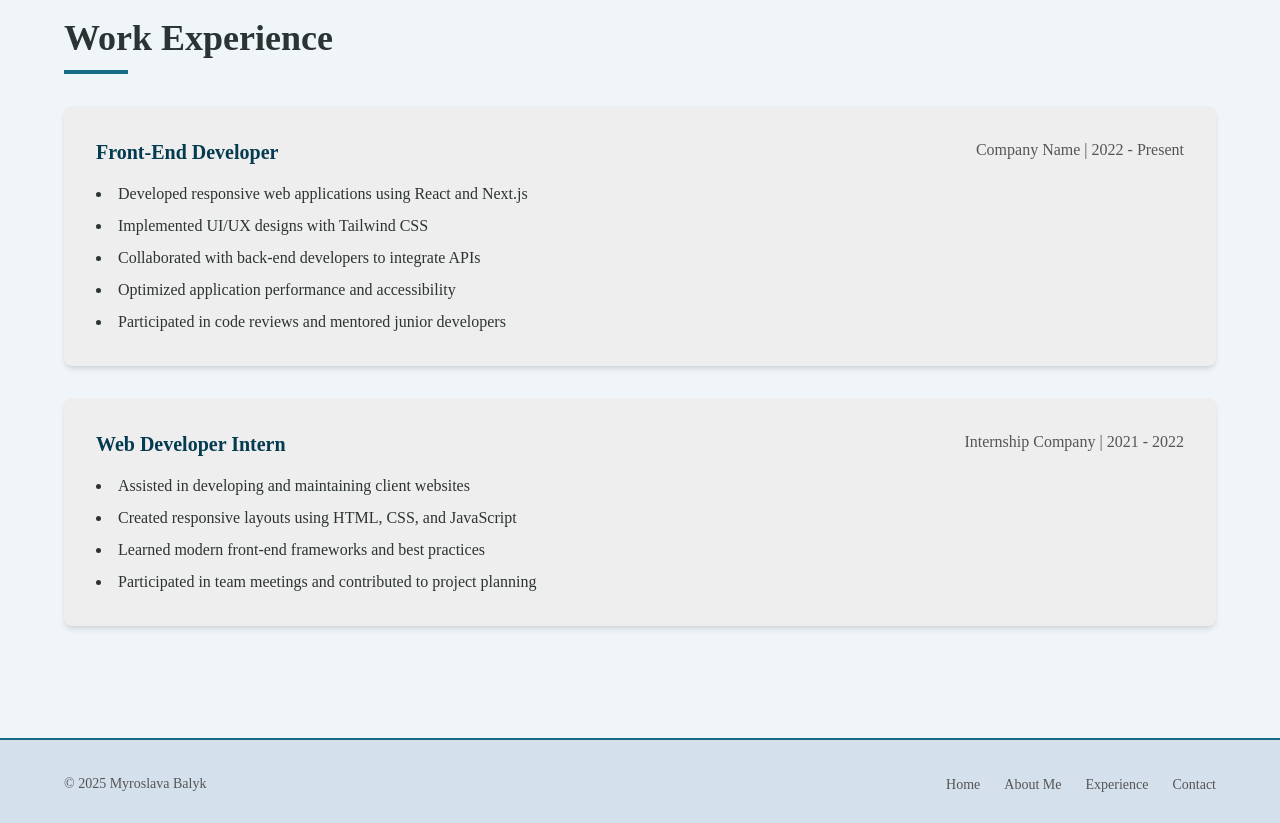
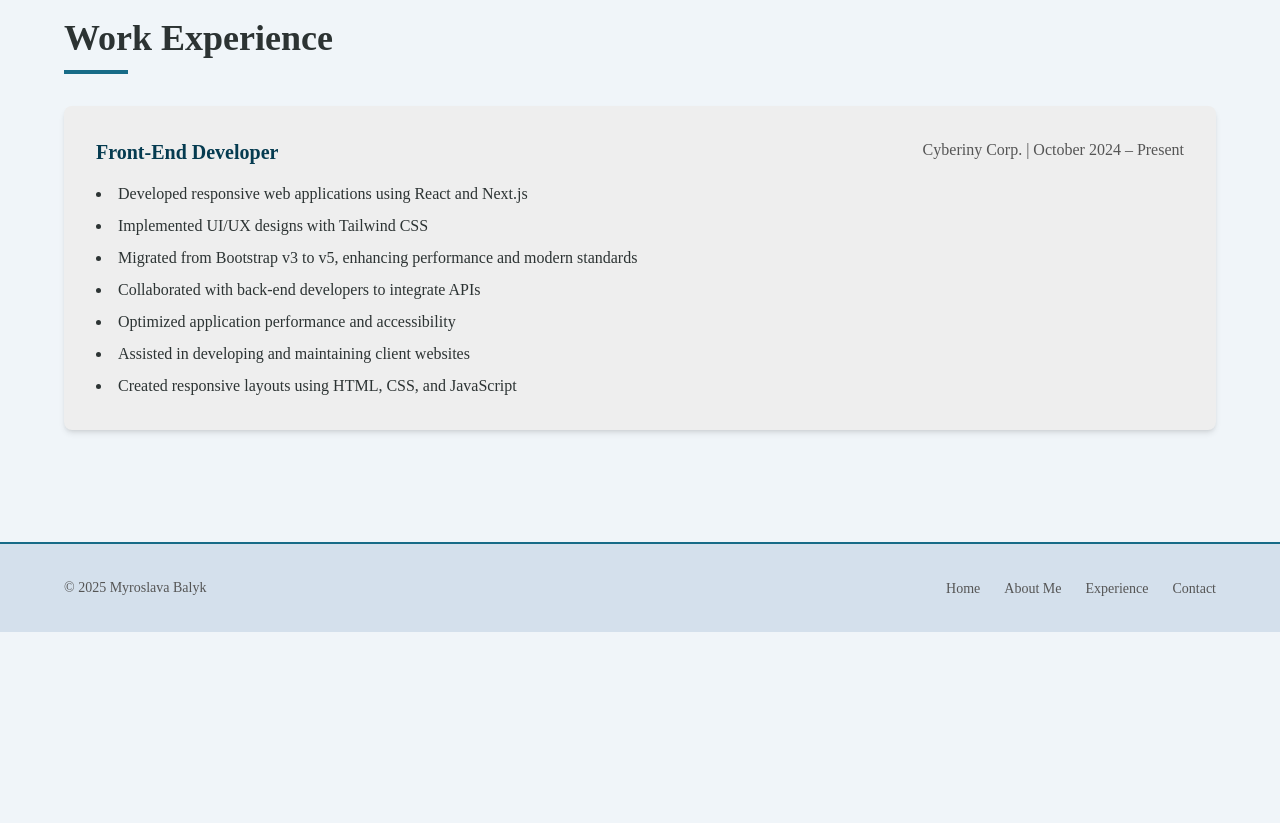
Before and after one commit to MyroslavaBalyk/myroslava-portfolio, a Next.js app: page /experience in a window 1280 px wide. Shown: the part 740-1563 px from the top of the page. After the commit the page ends 1372 px from the top, so only its background shows below. Built offline with nearby package versions, Linux system fonts and the light colour scheme; a web font is replaced by a local one.

Commit message:
feat: update work experience with Cyberiny Corp and reorder technical skills

```diff
--- a/src/components/experience/SkillsExpertiseSection.tsx
+++ b/src/components/experience/SkillsExpertiseSection.tsx
@@ -3,8 +3,8 @@
 
 // Define skill data
 const technicalSkills = [
-  "HTML5, CSS3, JavaScript (ES6+)",
   "React.js, Next.js, TypeScript",
+  "HTML5, CSS3, JavaScript",
   "Responsive Web Design",
   "CSS Frameworks (Tailwind CSS, Bootstrap)",
   "Version Control (Git/GitHub)",
--- a/src/components/experience/WorkExperienceSection.tsx
+++ b/src/components/experience/WorkExperienceSection.tsx
@@ -4,6 +4,7 @@
 interface ExperienceItem {
   title: string;
   company: string;
+  companyUrl?: string;
   period: string;
   responsibilities: string[];
 }
@@ -12,25 +13,17 @@
 const experienceData: ExperienceItem[] = [
   {
     title: "Front-End Developer",
-    company: "Company Name",
-    period: "2022 - Present",
+    company: "Cyberiny Corp.",
+    companyUrl: "https://www.cyberiny.com",
+    period: "October 2024 – Present",
     responsibilities: [
       "Developed responsive web applications using React and Next.js",
       "Implemented UI/UX designs with Tailwind CSS",
+      "Migrated from Bootstrap v3 to v5, enhancing performance and modern standards",
       "Collaborated with back-end developers to integrate APIs",
       "Optimized application performance and accessibility",
-      "Participated in code reviews and mentored junior developers"
-    ]
-  },
-  {
-    title: "Web Developer Intern",
-    company: "Internship Company",
-    period: "2021 - 2022",
-    responsibilities: [
       "Assisted in developing and maintaining client websites",
       "Created responsive layouts using HTML, CSS, and JavaScript",
-      "Learned modern front-end frameworks and best practices",
-      "Participated in team meetings and contributed to project planning"
     ]
   }
 ];
@@ -38,6 +31,7 @@
 const ExperienceCard = ({
   title,
   company,
+  companyUrl,
   period,
   responsibilities
 }: ExperienceItem) => (
@@ -47,7 +41,15 @@
         {title}
       </h3>
       <div className="text-[var(--color-text-light)]">
-        <span className="font-medium">{company}</span> | {period}
+        <span className="font-medium">
+          {companyUrl ? (
+            <a href={companyUrl} target="_blank" rel="noopener noreferrer" className="hover:underline">
+              {company}
+            </a>
+          ) : (
+            company
+          )}
+        </span> | {period}
       </div>
     </div>
     <ul className="list-disc list-inside space-y-2 text-[var(--color-text-main)]">
```
